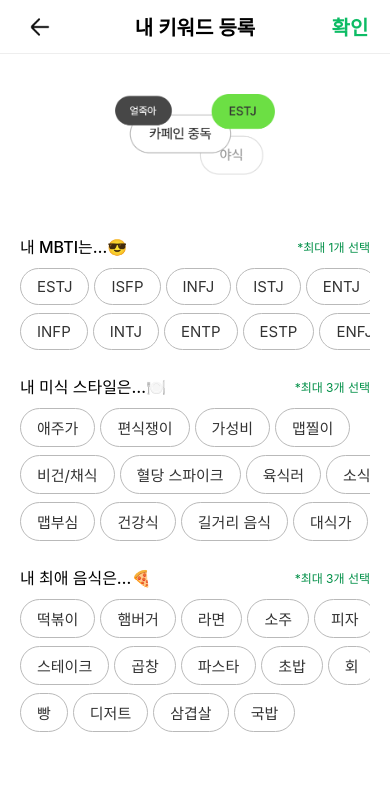
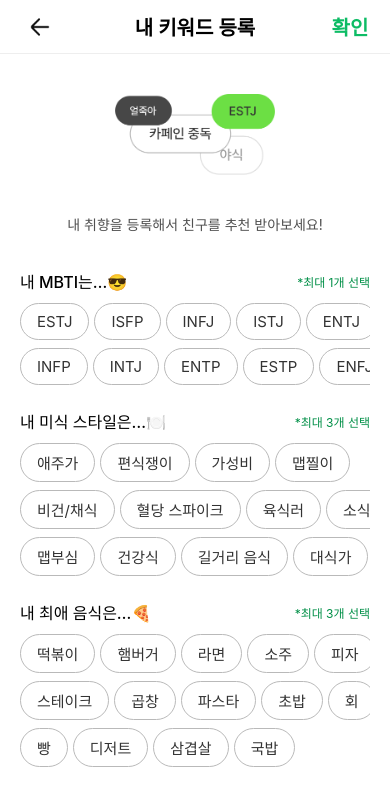
Before and after one commit to DevKor-github/TEAM-D-25-1-FE, a React Native app: screen /KeywordSelection in a window 390 px wide. Shown: the top 806 px of the page. Built offline with nearby package versions, Linux system fonts and the light colour scheme; no server answers; what @react-native-firebase/app would draw is missing.

Commit message:
fix: scroll + promo text

```diff
--- a/src/screens/Mypage/KeywordSelectionScreen.tsx
+++ b/src/screens/Mypage/KeywordSelectionScreen.tsx
@@ -141,7 +141,6 @@ export default function KeywordSelectionScreen({ navigation, route }: any) {
     return result;
   };
 
-  // 🔽 [변경] RowChips 컴포넌트는 이제 ScrollView가 아닌 일반 View를 반환합니다.
   const RowChips = ({
     labels, selected, setSelected, limit,
     variant,
@@ -186,7 +185,6 @@ export default function KeywordSelectionScreen({ navigation, route }: any) {
     );
   };
 
-  // 🔽 [변경] renderSection에서 모든 RowChips를 ScrollView로 감쌉니다.
   const renderSection = (
     title: string,
     hint: string,
@@ -239,6 +237,13 @@ export default function KeywordSelectionScreen({ navigation, route }: any) {
         <Image source={require('../../assets/selection_ex.png')} style={styles.exampleImage} />
       </View>
 
+      {/* ▼▼▼ 추가된 문구 ▼▼▼ */}
+      <View style={styles.promoContainer}>
+        <Text style={styles.promoText}>
+          내 취향을 등록해서 친구를 추천 받아보세요!
+        </Text>
+      </View>
+
       <ScrollView contentContainerStyle={styles.body}>
         {renderSection('내 MBTI는…😎', '*최대 1개 선택', mbtiLabels, 2, selectedMBTI, setSelectedMBTI, 1, 'mbti')}
         {renderSection('내 미식 스타일은…🍽️', '*최대 3개 선택', styleLabels, 3, selectedStyles, setSelectedStyles, 3, 'style')}
@@ -262,7 +267,6 @@ const styles = StyleSheet.create({
   sectionTitle: { fontSize: 16, fontWeight: '500' },
   sectionHint: { fontSize: 12, color: '#008F47' },
 
-  /* 칩 스타일(그대로) + 칩들 '서로간' 여백만 적용 */
   chip: {
     paddingHorizontal: 16,
     paddingVertical: 8,
@@ -270,7 +274,7 @@ const styles = StyleSheet.create({
     borderWidth: 1,
     borderColor: '#B9B9B9',
     backgroundColor: '#FFF',
-    marginRight: 5,    // ▷ 칩들 사이 간격
+    marginRight: 5,
   },
   chipText: { fontSize: 15, color: '#333' },
 
@@ -284,7 +288,6 @@ const styles = StyleSheet.create({
   chipDisabled: { opacity: 0.8 },
   chipTextDisabled: { color: '#B9B9B9' },
 
-  /* 각 줄은 패딩 없이 꽉 차게, 칩 사이 간격만 보이게 */
   rowContent: {
     paddingHorizontal: 0,
     paddingVertical: 4,
@@ -294,4 +297,17 @@ const styles = StyleSheet.create({
 
   examplewrapper: { alignItems: 'center', justifyContent: 'space-between', paddingHorizontal: 5, paddingVertical: 10, margin: 20 },
   exampleImage: { width: 160, height: 100, resizeMode: 'contain' },
+
+  // ▼▼▼ 추가된 스타일 ▼▼▼
+  promoContainer: {
+    alignItems: 'center',
+    paddingHorizontal: 15,
+    paddingBottom: 15,
+  },
+  promoText: {
+    fontSize: 14,
+    color: '#505050',
+    fontWeight: 400,
+    textAlign: 'center',
+  },
 });
--- a/src/screens/Planting/PlantScreen.tsx
+++ b/src/screens/Planting/PlantScreen.tsx
@@ -149,7 +149,6 @@ const PlantScreen = ({ navigation }: { navigation: any }) => {
       <KeyboardAvoidingView
         style={{ flex: 1 }}
         behavior={Platform.OS === 'ios' ? 'padding' : undefined}
-        // 헤더 높이에 따라 살짝 조정하고 싶으면 숫자 조절
         keyboardVerticalOffset={Platform.OS === 'ios' ? 64 : 0}
       >
         <ScrollView
@@ -258,7 +257,11 @@ const PlantScreen = ({ navigation }: { navigation: any }) => {
               value={reviewText}
               onChangeText={(t: string) => dispatch(setReviewText(t))}
             />
-            <Text style={styles.charCount}>{reviewText.length} / 80</Text>
+            {/* ▼▼▼ [수정] 글자 수 표시 부분 ▼▼▼ */}
+            <Text style={styles.charCount}>
+              <Text style={styles.charCountHighlight}>{reviewText.length}</Text>
+              {' / 80'}
+            </Text>
           </View>
         </ScrollView>
       </KeyboardAvoidingView>
@@ -274,7 +277,7 @@ const styles = StyleSheet.create({
   scrollContent: {
     paddingHorizontal: 20,
     paddingTop: 16,
-    flexGrow: 1, // ✅ 콘텐츠가 적어도 스크롤 가능
+    flexGrow: 1,
   },
 
   section: { marginBottom: 20 },
@@ -339,9 +342,16 @@ const styles = StyleSheet.create({
     minHeight: 100,
     textAlignVertical: 'top',
     fontSize: 15,
-    color: '#A0A0A0',
+    fontWeight: '400',
+    color: '#111111',
   },
-  charCount: { fontSize: 12, color: '#888', textAlign: 'right', marginTop: 5 },
+  charCount: { fontSize: 12, color: '#868686', textAlign: 'right', marginTop: 5 },
+
+  // ▼▼▼ [추가] 글자 수 강조 스타일 ▼▼▼
+  charCountHighlight: {
+    color: '#008F47',
+    fontWeight: '600',
+  },
 });
 
 export default PlantScreen;
--- a/src/screens/Planting/PlantSearchScreen.tsx
+++ b/src/screens/Planting/PlantSearchScreen.tsx
@@ -173,11 +173,17 @@ const PlantSearchScreen = ({ navigation }: { navigation: any }) => {
                   <Text style={styles.bottomSheetDetail}>{selectedRestaurant.address}</Text>
                 </View>
 
-                {/* 샘플 썸네일 (원하면 실제 이미지로 대체) */}
+                {/* ▼▼▼ [수정] 썸네일 View 안에 Text 추가 ▼▼▼ */}
                 <View style={styles.thumbRow}>
-                  <View style={styles.thumb} />
-                  <View style={styles.thumb} />
-                  <View style={styles.thumb} />
+                  <View style={styles.thumb}>
+                    <Text style={styles.thumbText}>텅~</Text>
+                  </View>
+                  <View style={styles.thumb}>
+                    <Text style={styles.thumbText}>텅~</Text>
+                  </View>
+                  <View style={styles.thumb}>
+                    <Text style={styles.thumbText}>텅~</Text>
+                  </View>
                 </View>
               </>
             )}
@@ -229,12 +235,12 @@ const styles = StyleSheet.create({
     flex: 1,
     fontSize: 16,
     color: '#333',
-    paddingVertical: 0, // iOS 기본 여백 제거
+    paddingVertical: 0,
     marginHorizontal: 6,
   },
 
   /* ===== 리스트 ===== */
-  list: { flex: 1, paddingHorizontal: 16 },
+  list: { flex: 1, paddingHorizontal: 23 },
   itemContainer: {
     flexDirection: 'row',
     alignItems: 'center',
@@ -243,8 +249,8 @@ const styles = StyleSheet.create({
     borderBottomColor: '#F0F0F0',
     gap: 10,
   },
-  keywordText: { fontSize: 16, color: '#222', marginBottom: 4, fontWeight: '600' },
-  addressText: { fontSize: 14, color: '#555' },
+  keywordText: { fontSize: 16, color: '#111111', marginBottom: 4, fontWeight: '600', paddingLeft: 4, },
+  addressText: { fontSize: 14, color: '#767676', fontWeight:400, paddingLeft: 4, },
   centerInfo: { textAlign: 'center', marginTop: 20, color: '#666' },
 
   /* ===== 모달 ===== */
@@ -268,7 +274,21 @@ const styles = StyleSheet.create({
   bottomSheetDetail: { fontSize: 15, color: '#797979', marginTop: 6 },
 
   thumbRow: { marginTop: 16, flexDirection: 'row', justifyContent: 'space-between' },
-  thumb: { width: '31%', height: 92, borderRadius: 10, backgroundColor: '#EEE' },
+  // ▼▼▼ [수정] thumb 스타일에 중앙 정렬 속성 추가 ▼▼▼
+  thumb: {
+    width: '31%',
+    height: 92,
+    borderRadius: 10,
+    backgroundColor: '#EFEFEF',
+    justifyContent: 'center',
+    alignItems: 'center',
+  },
+  // 썸네일 텍스트 스타일 추가 ▼▼▼ 텅~~ 이럼
+  thumbText: {
+    fontSize: 17,
+    color: '#A9A9A9',
+    fontWeight: '700',
+  },
 
   bottomSheetButton: {
     marginTop: 18,
```
